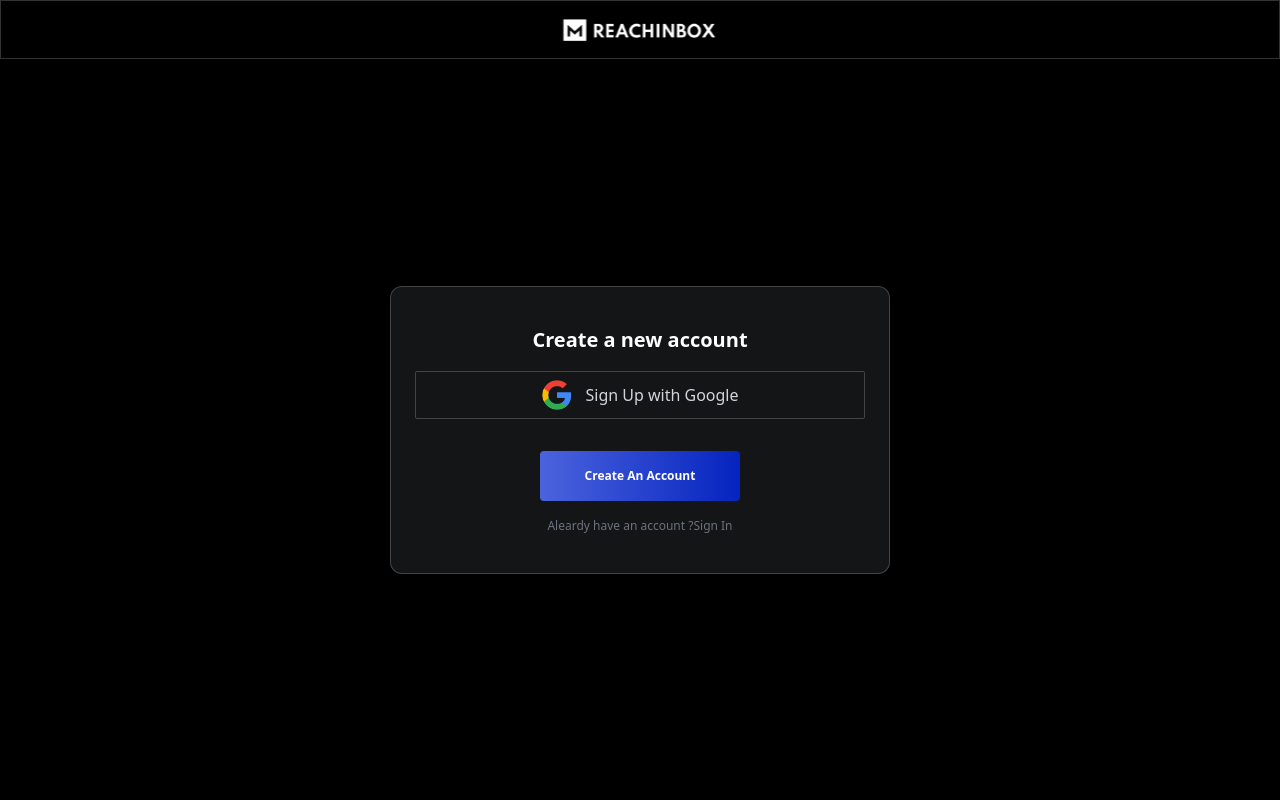
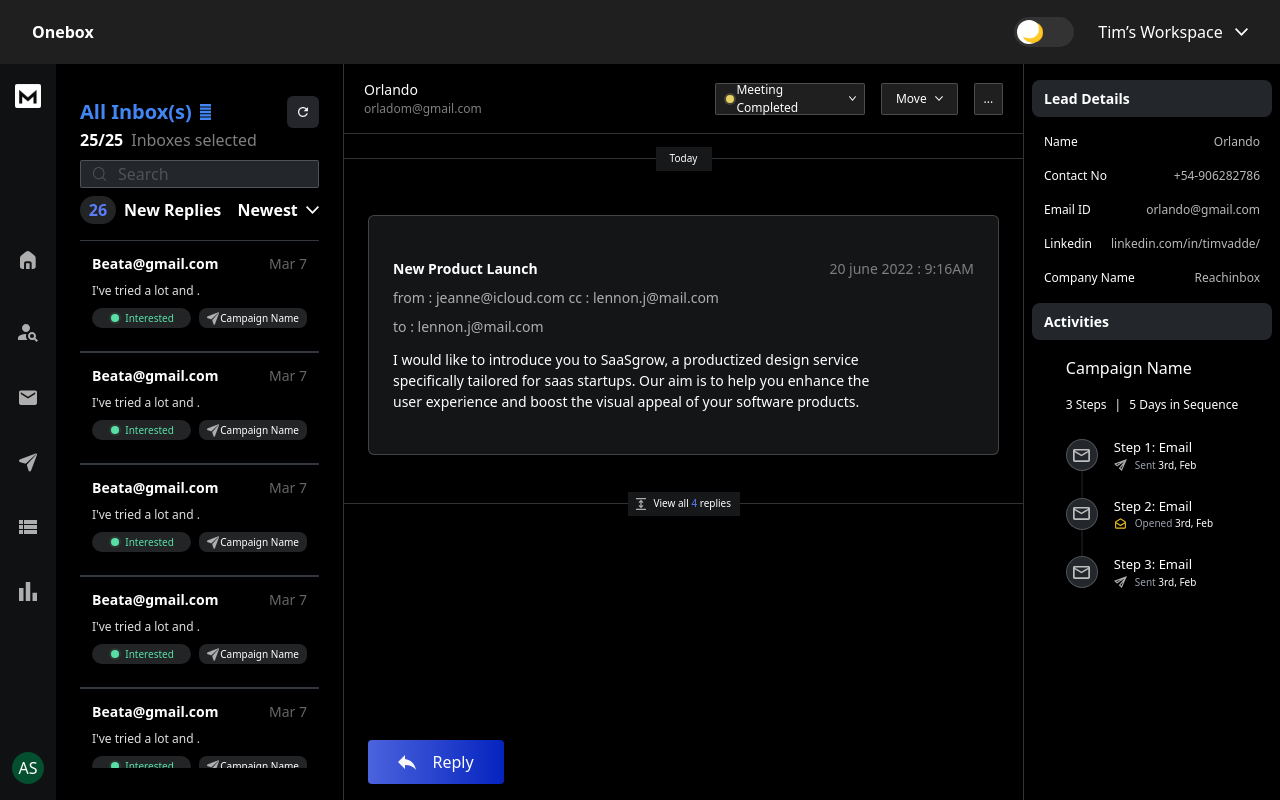
Before and after one commit to gauravsingh94/ReachInbox-Assignment, a React (Vite) app: page / in a window 1280 px wide. Built offline with nearby package versions, Linux system fonts and the light colour scheme.

Commit message:
added the inboxpage.

```diff
--- a/src/App.tsx
+++ b/src/App.tsx
@@ -1,8 +1,8 @@
-import LoginPage from "./pages/LoginPage";
+import InboxPage from "./pages/InboxPage";
 function App() {
   return (
     <div className="h-screen w-full bg-black text-white flex flex-col">
-      <LoginPage />
+      <InboxPage />
     </div>
   );
 }
--- a/src/components/RightSideDetailSection/RightSideDetailSection.tsx
+++ b/src/components/RightSideDetailSection/RightSideDetailSection.tsx
@@ -3,7 +3,7 @@
 import CampaignNameCard from "./CampaignNameCard";
 const RightSideDetailSection = () => {
   return (
-    <div>
+    <div className="w-64 px-2">
       <div className="mb-4">
         <HeadingDiv heading="Lead Details" />
       </div>
--- a/src/components/ViewMail/ReplyButton.tsx
+++ b/src/components/ViewMail/ReplyButton.tsx
@@ -2,7 +2,7 @@
 
 const ReplyButton = () => {
   return (
-    <div className="w-[136px] h-11 flex justify-center items-center px-[24px] py-[8px] mx-[24px] bg-gradient-to-r from-[#4B63DD] to-[#0524BF] rounded-[4px] gap-4 absolute bottom-4 left-4">
+    <div className="w-[136px] h-11 flex justify-center items-center px-[24px] py-[8px] mx-[24px] bg-gradient-to-r from-[#4B63DD] to-[#0524BF] rounded-[4px] gap-4 absolute bottom-4 left-94">
       <div>
         <img src={ReplyIcon} alt="" />
       </div>
--- a/src/components/ViewMail/ViewMail.tsx
+++ b/src/components/ViewMail/ViewMail.tsx
@@ -5,7 +5,7 @@
 import ReplyButton from "./ReplyButton";
 const ViewMail = () => {
   return (
-    <div>
+    <div className="border-r-[1px] border-[#FFFFFF33] h-full ">
       <ViewMailTopBar />
       <div className="mb-8">
         <TodayDivider />
--- /dev/null
+++ b/src/pages/InboxPage.tsx
@@ -0,0 +1,24 @@
+import NavBar from "../components/NavBar/NavBar";
+import AllInBox from "../components/AllInbox/AllInbox";
+import ViewMail from "../components/ViewMail/ViewMail";
+import Sidebar from "../components/SideBar/SideBar";
+import RightSideDetailSection from "../components/RightSideDetailSection/RightSideDetailSection";
+function InboxPage() {
+  return (
+    <div className="h-screen w-full bg-black text-white flex flex-col">
+      <NavBar />
+      <div className="flex w-full" style={{ height: "calc(100vh - 64px)" }}>
+        <Sidebar />
+        <AllInBox />
+        <div className="flex-grow">
+          <ViewMail />
+        </div>
+        <div className="mt-4">
+          <RightSideDetailSection />
+        </div>
+      </div>
+    </div>
+  );
+}
+
+export default InboxPage;
```
